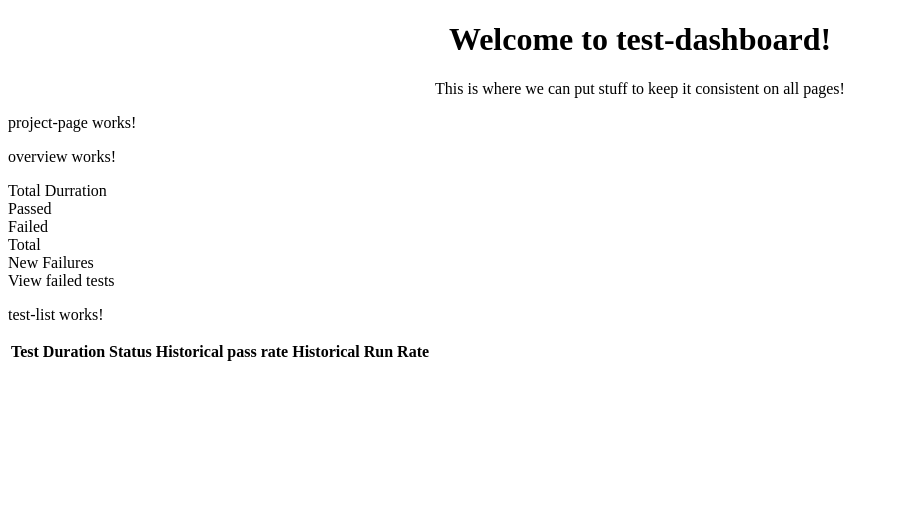
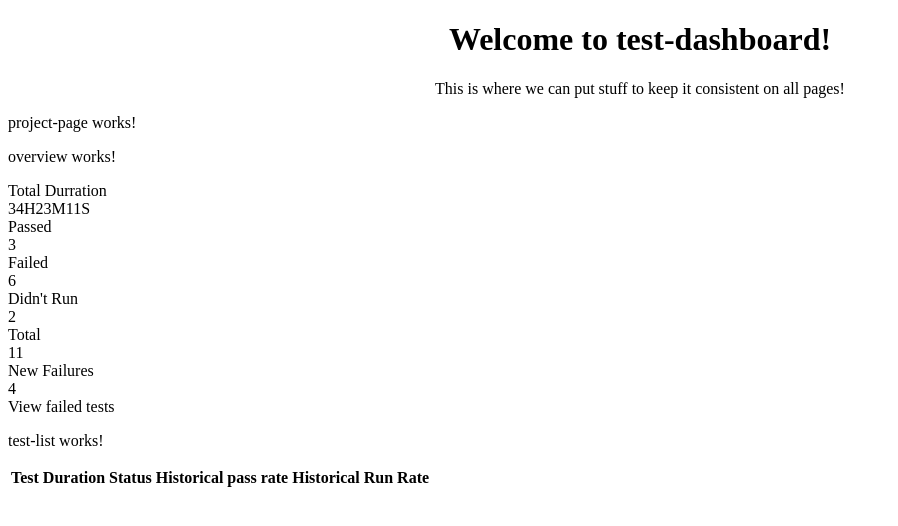
Before and after one commit to Alexandria-Davis/test-dashboard, an Angular app in the folder test-dashboard/: page / in a window 1280 px wide. Shown: the top 526 px of the page, without its empty margins (0-898 px from the left). Built offline with nearby package versions, Linux system fonts and the light colour scheme.

Commit message:
add some variables

```diff
--- /dev/null
+++ b/test-dashboard/src/app/entry-table.ts
@@ -0,0 +1,5 @@
+export class Entry {
+}
+export class EntryTable {
+
+}
--- a/test-dashboard/src/app/overview/overview.component.html
+++ b/test-dashboard/src/app/overview/overview.component.html
@@ -15,6 +15,10 @@
     <div class="numbox">{{ failed }}</div>
   </div>
   <div class="statbox">
+    <div class="label">Didn't Run</div>
+    <div class="numbox">{{ no_run }}</div>
+  </div>
+  <div class="statbox">
     <div class="label">Total</div>
     <div class="numbox">{{ total }}</div>
   </div>
--- a/test-dashboard/src/app/overview/overview.component.ts
+++ b/test-dashboard/src/app/overview/overview.component.ts
@@ -6,10 +6,25 @@ import { Component, OnInit } from '@angular/core';
   styleUrls: ['./overview.component.scss']
 })
 export class OverviewComponent implements OnInit {
+  passed;
+  failed;
+  durration;
+  total;
+  new_fail;
+  no_run;
 
   constructor() { }
 
   ngOnInit() {
+    /*Start Temp Data*/
+    this.passed = 3;
+    this.failed = 6;
+    this.no_run = 2;
+    this.total = this.passed + this.failed + this.no_run;
+    this.new_fail = 4;
+    this.durration = "34H23M11S";
+    /*End Temp Data*/
   }
 
+
 }
```
Also changed, not shown: test-dashboard/src/app/read-db.service.ts (+6 -1 lines), 1 other file (tests, documents, lock files or other folders).
